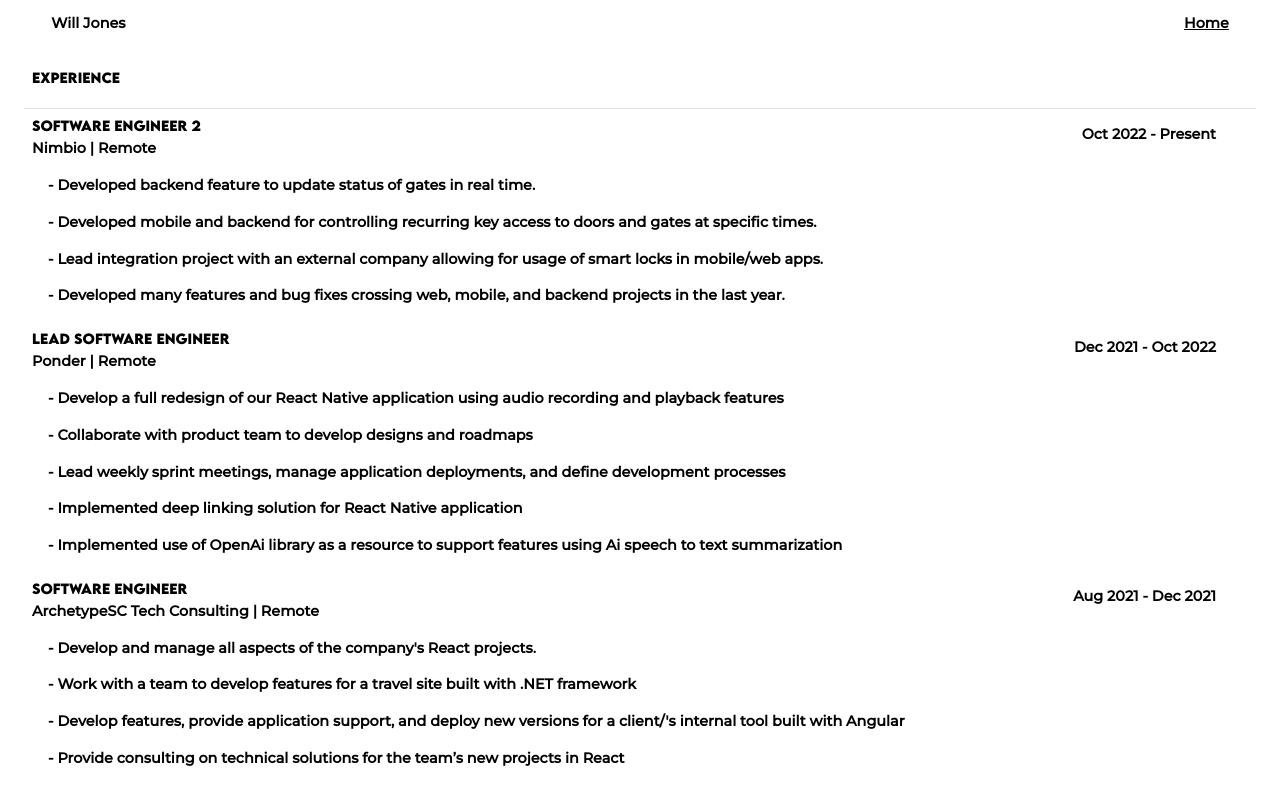
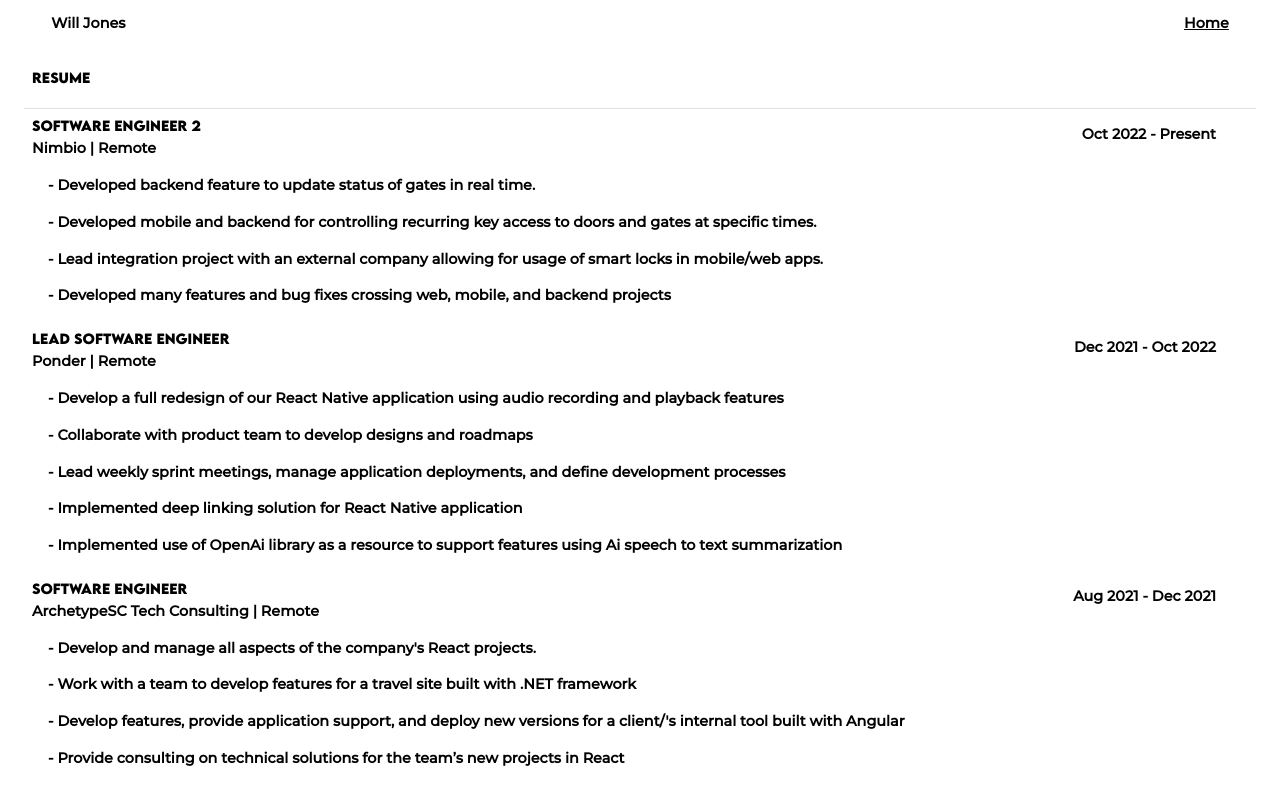
Before and after one commit to CodeJonesW/Wills_Blog, a Next.js app: page /resume in a window 1280 px wide. Shown: the top 794 px of the page. Built offline with nearby package versions, Linux system fonts and the light colour scheme.

Commit message:
remove while in view attribute from BlogContainer in blog.tsx | fixes #58 (#59)
* update motion.div in index.tsx and blog.tsx to animate instead of while in view prop

* update resume wording

```diff
--- a/pages/blog.tsx
+++ b/pages/blog.tsx
@@ -59,10 +59,9 @@ export default function Blog({ posts }: BlogProps) {
   };
 
   return (
-    <AnimatePresence>
     <BlogContainer
-        whileInView={{ opacity: 1 }}
       initial={{ opacity: 0 }}
+      animate={{ opacity: 1 }}
       transition={{ duration: 4, type: "spring" }}
       className={styles.quartzoBold}
     >
@@ -82,7 +81,6 @@ export default function Blog({ posts }: BlogProps) {
         })}
       </PostsContainer>
     </BlogContainer>
-    </AnimatePresence>
   );
 }
 
--- a/pages/index.tsx
+++ b/pages/index.tsx
@@ -69,8 +69,8 @@ export default function Home({ posts }: BlogProps) {
     <AnimatePresence>
       <OuterContainer className={styles.quartzoBold}>
         <FullScreenColumn
-          whileInView={{ opacity: 1 }}
           initial={{ opacity: 0 }}
+          animate={{ opacity: 1 }}
           transition={{ duration: 2, type: "spring" }}
         >
           <HomeNavBar>
--- a/pages/resume.tsx
+++ b/pages/resume.tsx
@@ -46,7 +46,7 @@ export default function Resume({ posts }: BlogProps) {
             paddingLeft: "32px",
           }}
         >
-          <h5>Experience</h5>
+          <h5>Resume</h5>
         </div>
         <Divider sx={{ mr: "24px", ml: "24px" }} />
         <Grid>
@@ -58,7 +58,7 @@ export default function Resume({ posts }: BlogProps) {
               "Developed backend feature to update status of gates in real time.",
               "Developed mobile and backend for controlling recurring key access to doors and gates at specific times.",
               "Lead integration project with an external company allowing for usage of smart locks in mobile/web apps.",
-              "Developed many features and bug fixes crossing web, mobile, and backend projects in the last year.",
+              "Developed many features and bug fixes crossing web, mobile, and backend projects",
             ]}
             date={"Oct 2022 - Present"}
           />
```
Lines whose indentation alone changed are shown as unchanged.
